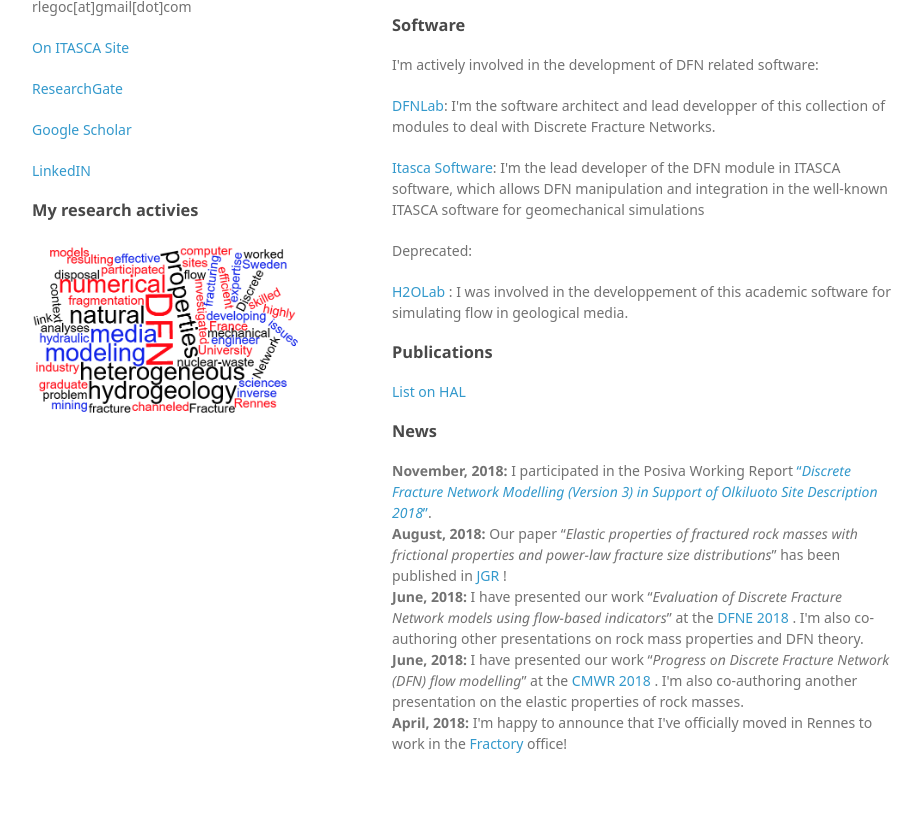
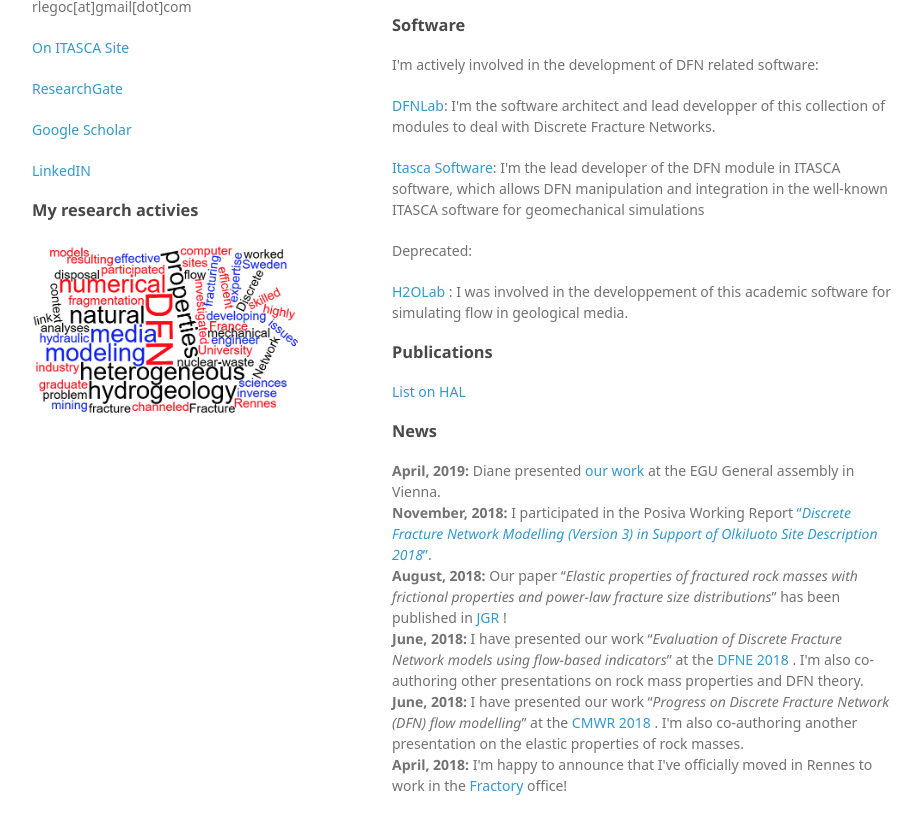
Before and after one commit to rlegoc/rlegoc.github.io, a plain HTML site: page index.html in a window 1280 px wide. Shown: the part 471-1305 px from the top of the page, without its empty margins (178-1100 px from the left). Drawn offline with Linux system fonts and the light colour scheme; a web font is replaced by a local one.

Commit message:
add news

```diff
--- a/index.html
+++ b/index.html
@@ -69,6 +69,8 @@
 <h3>
 <a id="news" class="anchor" href="#news" aria-hidden="true"><span aria-hidden="true" class="octicon octicon-link"></span></a>News</h3>
 <p>
+  <b>April, 2019:</b> Diane presented <a href="https://www.researchgate.net/publication/333603937_Characterization_of_the_spatial_distribution_of_sealing_in_fracture_networks_from_core-log_data_and_impact_on_network_connectivity_from_DFN_modeling" target="_blank"> our work </a>
+     at the EGU General assembly in Vienna. </br>
   <b>November, 2018:</b> I participated in the Posiva Working Report
   <a href="http://www.posiva.fi/en/databank/workreports/discrete_fracture_network_modelling_(version_3)_in_support_of_olkiluoto_site_description_2018.1874.xhtml?xm_freetext=darcel&xm_col_type=5&cd_order=col_report_number&cd_offset=0" target="_blank">
   <q><i>Discrete Fracture Network Modelling (Version 3) in Support of Olkiluoto Site Description 2018</i></q></a>.
```
